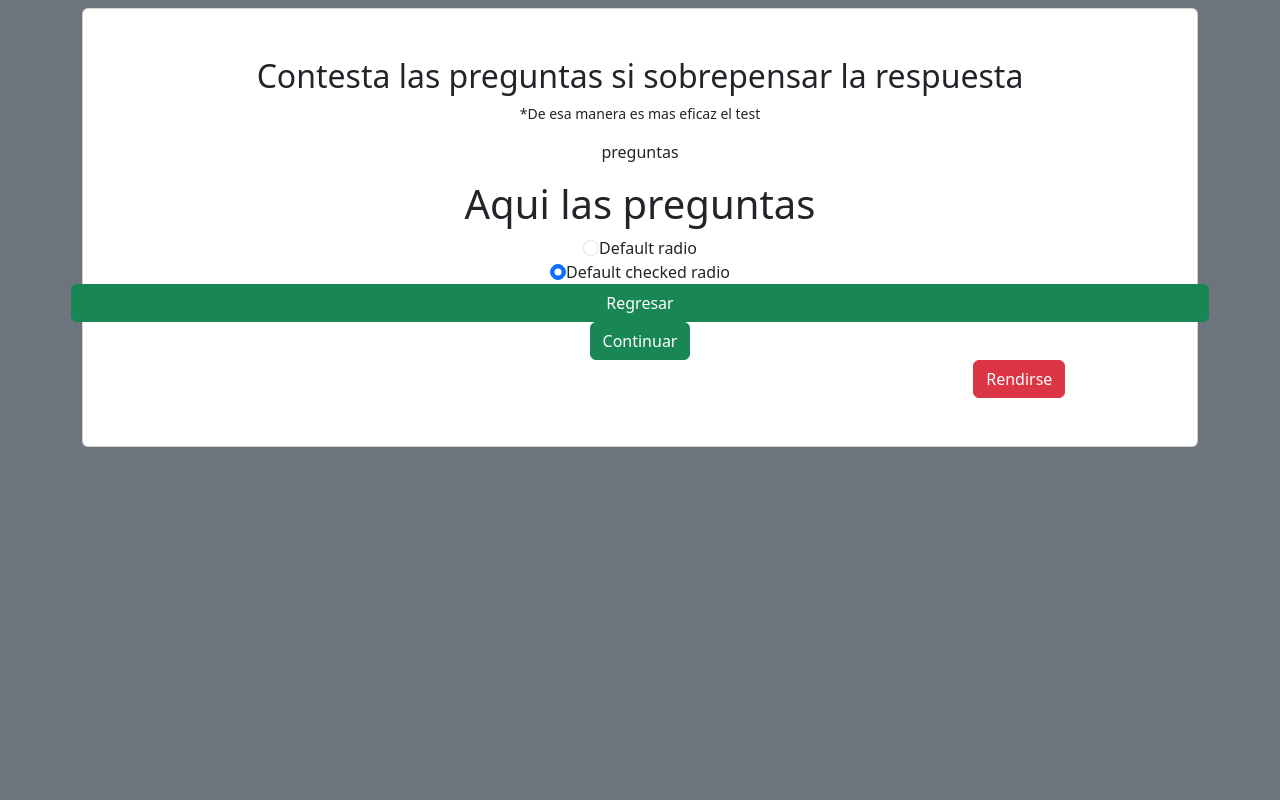
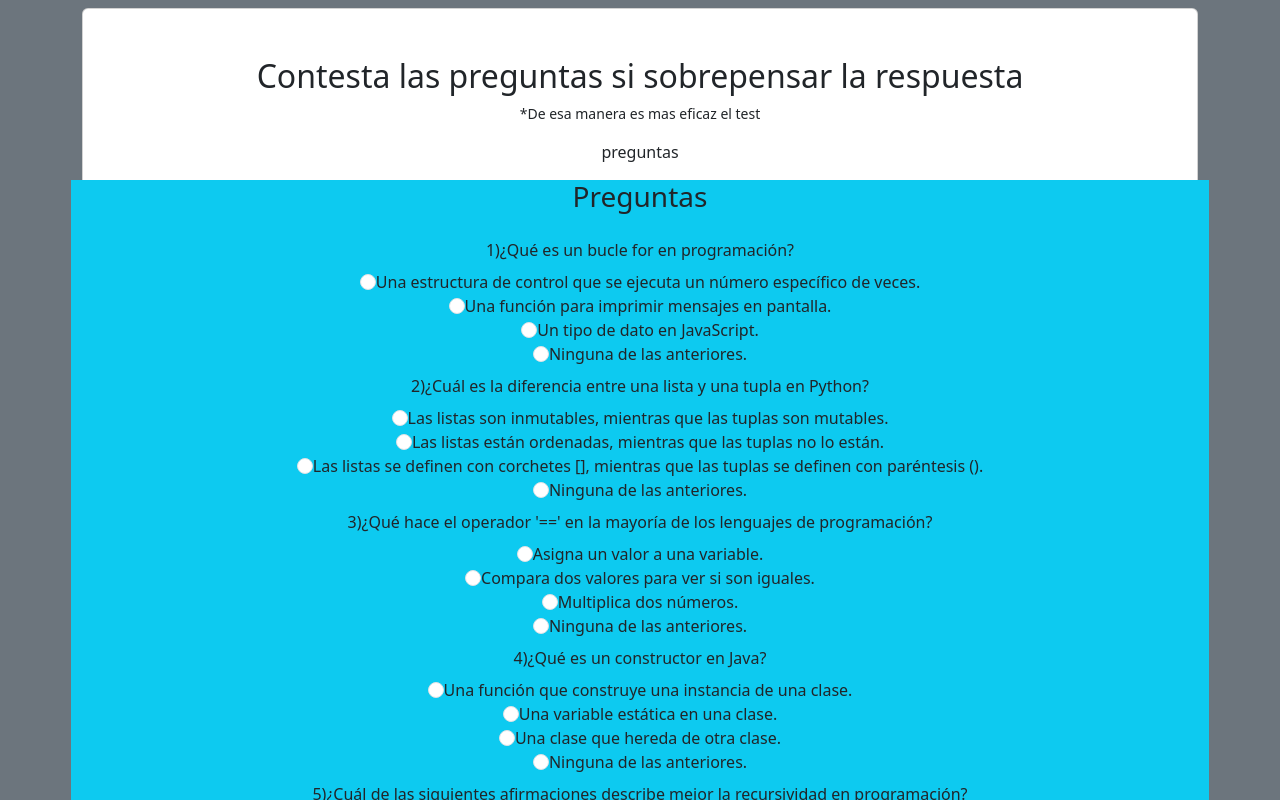
Before and after one commit to OnemoreIan/DevelopGame, a Vue app: page /examen in a window 1280 px wide. Shown: the top 800 px of the page. Built offline with nearby package versions, Linux system fonts and the light colour scheme.

Commit message:
modal y preguntas desplegadas

```diff
--- a/src/assets/preguntas.js
+++ b/src/assets/preguntas.ts
@@ -1,4 +1,4 @@
-let preguntas = [
+export let preguntas = [
     {idQuest:1,
     pregunta:"¿Qué es un bucle for en programación?",
     opc1:"Una estructura de control que se ejecuta un número específico de veces.",
@@ -210,8 +210,6 @@ let preguntas = [
     opc2:"Un conjunto de reglas para escribir código de forma clara y legible.",
     opc3:"Una interfaz que permite a diferentes sistemas de software comunicarse entre sí.",
     opc4:"Ninguna de las anteriores.",
-    res:"3"},
+    res:"3"}
 
-
-
-]
+];
--- a/src/components/PreguntasJrComp.vue
+++ b/src/components/PreguntasJrComp.vue
@@ -1,19 +1,83 @@
 <script setup lang="ts">
+import { ref } from 'vue';
+// pendiente de usar en el modulo preguntas.js
 
-// pendiente de usar en el modulo preguntas.js
+let showModal = ref(false);
+import {preguntas} from '../assets/preguntas.ts'
+
+console.log(preguntas);
+
+
 </script>
 
 <template>
-    <h1>Aqui las preguntas </h1>
-    <div class="form-check-inline">
-        <input class="form-check-input" type="radio" name="flexRadioDefault" id="flexRadioDefault1">
-        <label class="form-check-label" for="flexRadioDefault1">Default radio</label>
+    <div class="container text-left bg-info">
+        <div class="row">
+            <p class="h3">Preguntas</p>
+        </div>
+
+        <div class="row my-2"></div>
+
+        <div class="row my-2" v-for="pregunta in preguntas">
+            <label for="pregunta" class="form-label">{{ `${pregunta.idQuest})`+pregunta.pregunta }}</label>
+            <div class="form-check-inline">
+                <input class="form-check-input" type="radio" name="pregunta" id="opc1">
+                <label class="form-check-label" for="opc1">{{ pregunta.opc1}}</label>
+            </div>
+            <div class="form-check-inline">
+                <input class="form-check-input" type="radio" name="pregunta" id="opc2">
+                <label class="form-check-label" for="opc2">{{ pregunta.opc2}}</label>
+            </div>
+            <div class="form-check-inline">
+                <input class="form-check-input" type="radio" name="pregunta" id="opc3">
+                <label class="form-check-label" for="opc3">{{ pregunta.opc3}}</label>
+            </div>
+            <div class="form-check-inline">
+                <input class="form-check-input" type="radio" name="pregunta" id="opc4">
+                <label class="form-check-label" for="opc4">{{ pregunta.opc4}}</label>
+            </div>
+
+        </div>
+
+        <div class="row my-3"></div>
+
+        <div class="row">
+            <span class="col-md-4">
+                <button type="button" class="btn btn-danger" data-bs-toggle="modal" data-bs-target="#modal">
+                    Cancelar
+                </button>
+            </span>
+            <span class="col-md-4"></span>
+            <span class="col-md-4">
+                <button class="btn btn-secondary">Continuar</button>
+            </span>
+        </div>
+
+        <div class="row my-2"></div>
+
     </div>
-    <div class="form-check-inline">
-        <input class="form-check-input" type="radio" name="flexRadioDefault" id="flexRadioDefault2" checked>
-        <label class="form-check-label" for="flexRadioDefault2">
-            Default checked radio
-        </label>
+
+    <!-- Modal -->
+    <div class="modal fade" id="modal" tabindex="-1" aria-labelledby="ModalLabel" aria-hidden="true">
+        <div class="modal-dialog">
+            <div class="modal-content">
+                <div class="modal-header text-center">
+
+                    <span class="h1 text-danger" id="ModalLabel">!!Advertencia!!</span>
+                </div>
+                <div class="modal-body">
+                    <p>Se descartara todo el progreso</p>
+                    <div class="row">
+                        <span class="col-md-4">
+                            <a class="btn btn-danger" href="/">Salir</a>
+                        </span>
+                        <span class="col-md-4"></span>
+                        <span class="col-md-4">
+                            <button type="button" class="btn btn-success" data-bs-dismiss="modal">Continuar</button>
+                        </span>
+                    </div>
+                </div>
+            </div>
+        </div>
     </div>
-    <a class="btn btn-success" href="/">Regresar</a>
 </template>
```
